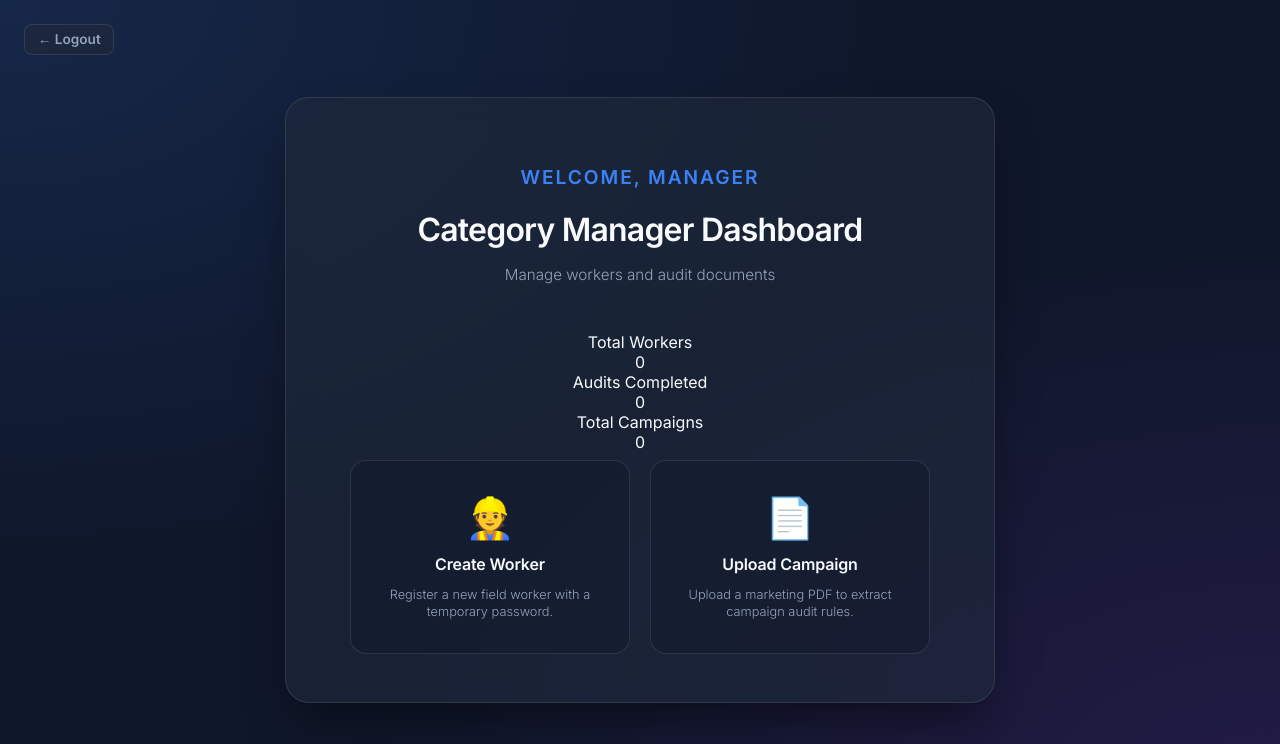
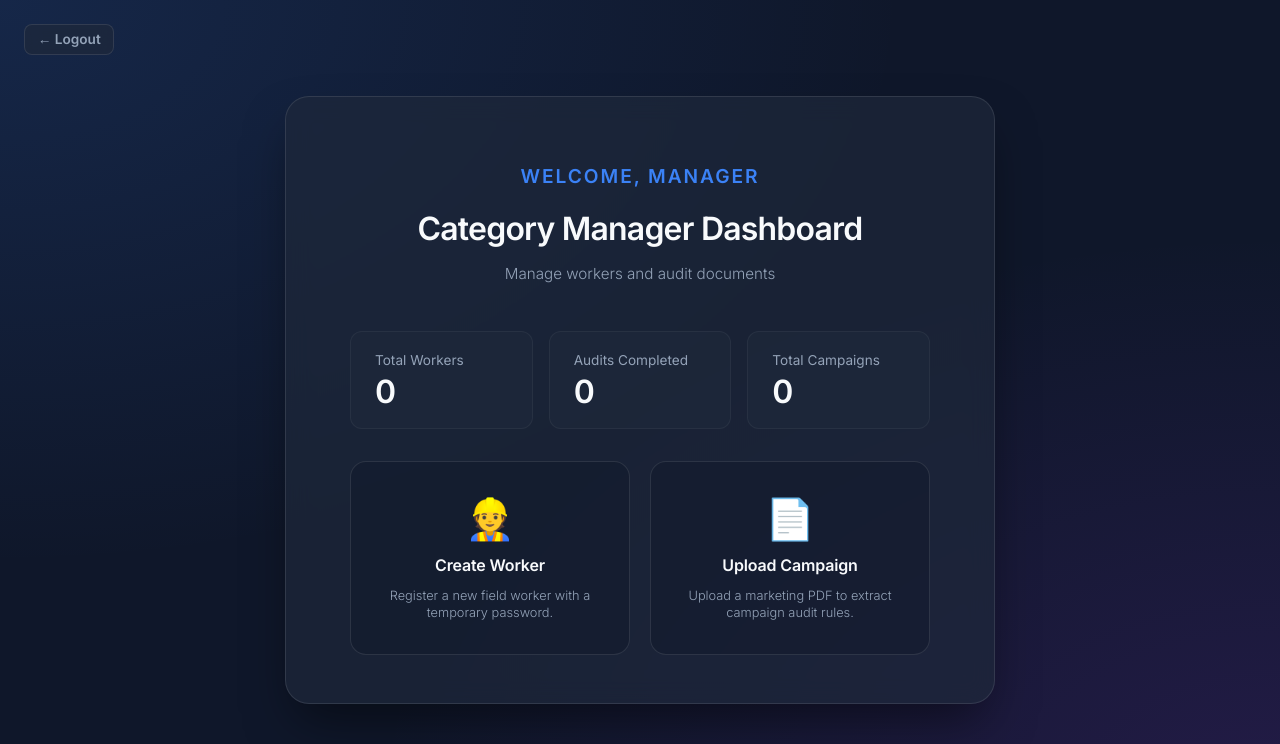
Before and after one commit to emilioquezadanavarro/shelfAI-app, a FastAPI app: page /category_manager/dashboard?profile_id=None in a window 1280 px wide. Shown: the top 744 px of the page. Run offline with FastAPI, Linux system fonts and the light colour scheme; data that the repository does not hold is empty; parts of the project's set-up code (start-up, migrations or seed data) failed here and were passed over.

Commit message:
Metric cards style added

```diff
--- a/app/templates/static/styles.css
+++ b/app/templates/static/styles.css
@@ -199,6 +199,41 @@ button:active {
 /* Slightly larger container for the dashboard */
 .dashboard-container {
     max-width: 500px;
+}
+
+/* Manager Dashboard Specific Container */
+.manager-container {
+    max-width: 650px; /* Slightly wider to fit side-by-side cards */
+}
+
+/* KPI Metric Cards (Manager Dashboard) */
+.stats-grid {
+    display: grid;
+    grid-template-columns: 1fr 1fr 1fr; /* 3 equal columns */
+    gap: 1rem;
+    margin-bottom: 2rem;
+}
+
+.stat-card {
+    background: rgba(30, 41, 59, 0.7); /* Darker slate background */
+    border: 1px solid rgba(255, 255, 255, 0.05);
+    border-radius: 12px;
+    padding: 1.25rem 1.5rem;
+    text-align: left;
+}
+
+.stat-title {
+    font-size: 0.85rem;
+    color: var(--text-muted);
+    margin-bottom: 0.5rem;
+    font-weight: 500;
+}
+
+.stat-value {
+    font-size: 2rem;
+    font-weight: 700;
+    color: var(--text-main);
+    line-height: 1;
 }
 
 .welcome-header {
```
